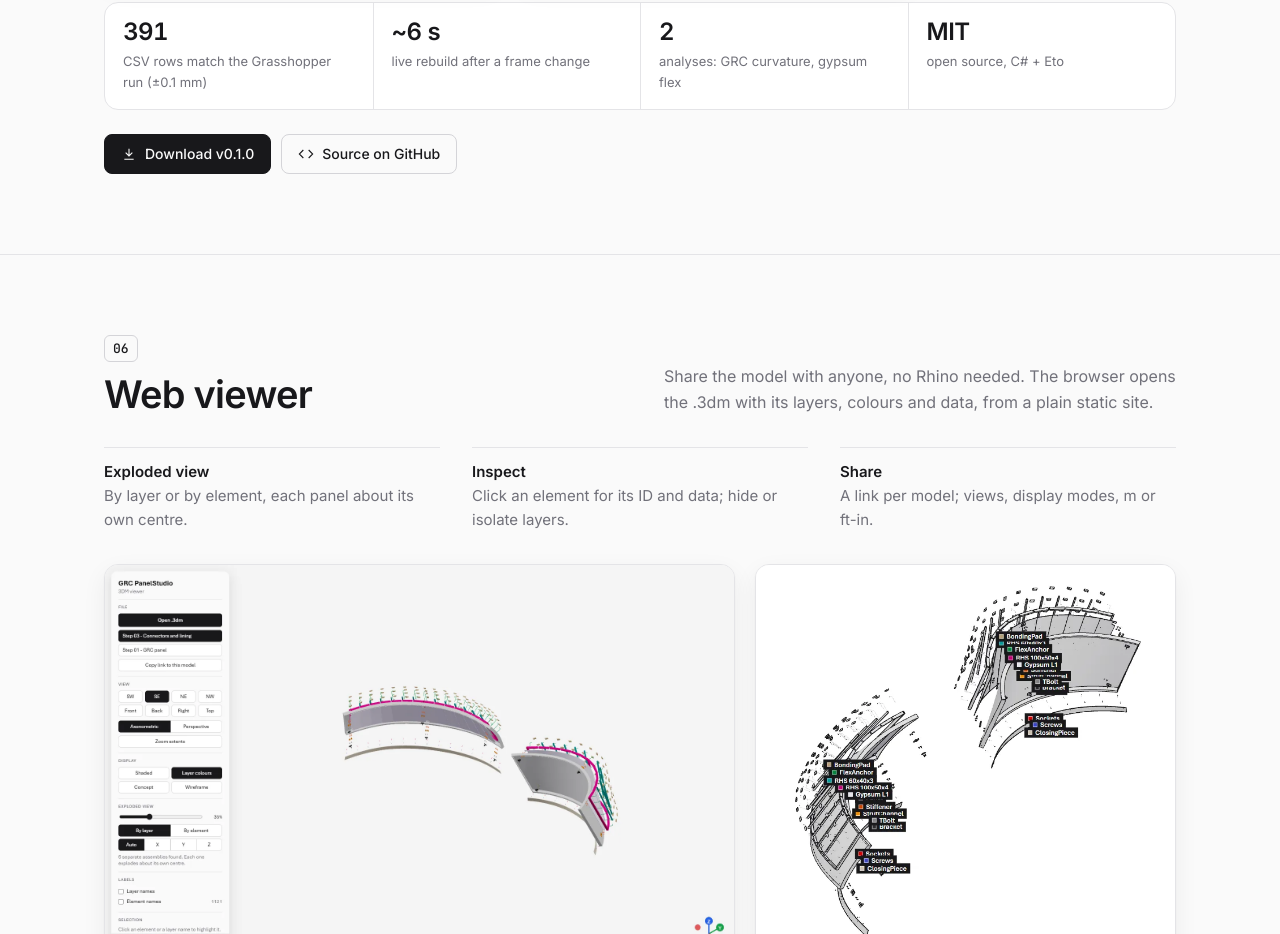
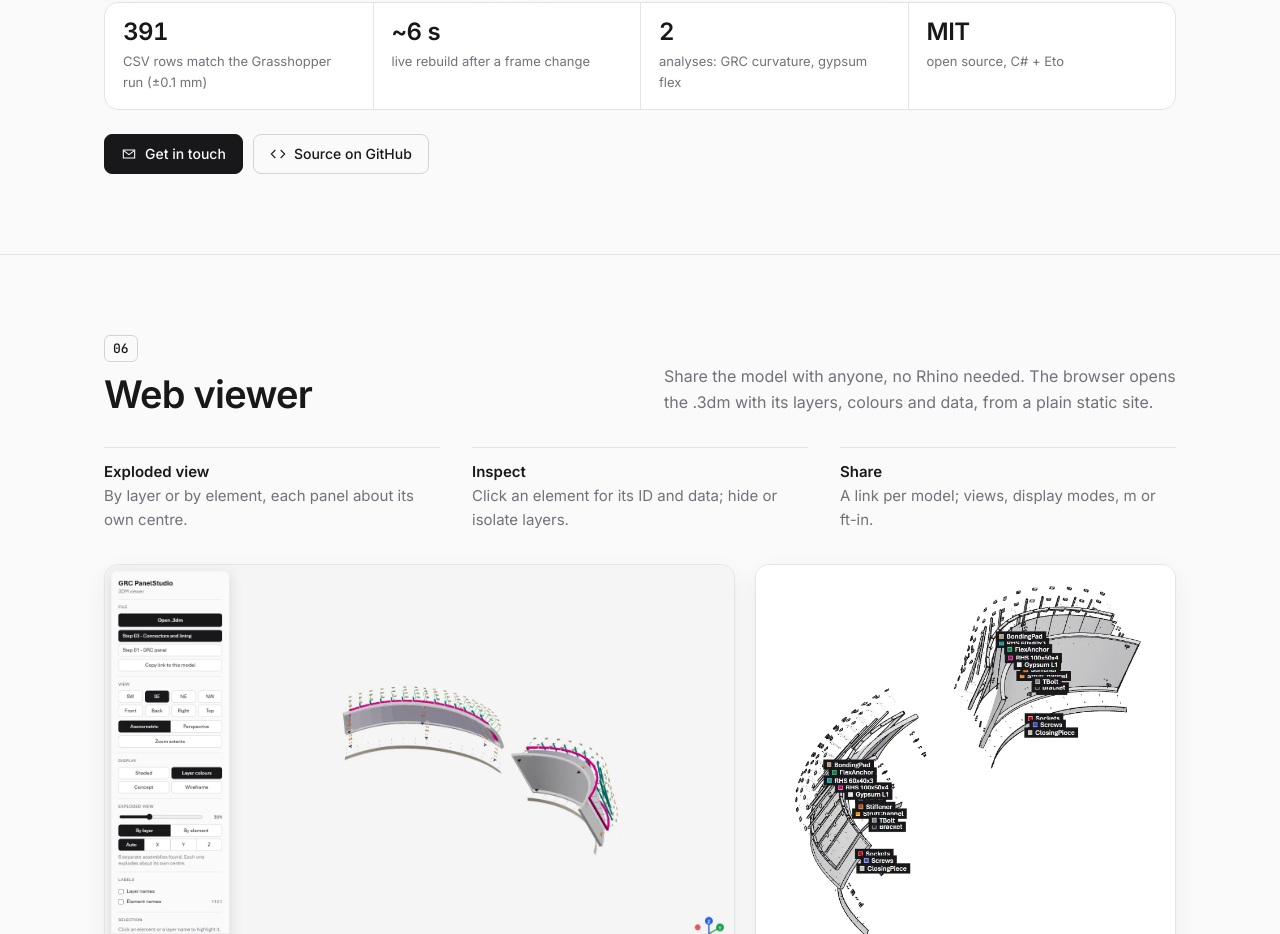
Before and after one commit to almeida-andre/site, a website: page grc-steelframelayout/index.html in a window 1280 px wide. Shown: the part 5251-6185 px from the top of the page. Drawn offline with Linux system fonts and the light colour scheme.

Commit message:
/grc-steelframelayout: botão "Entrar em contato" no lugar do download do plug-in
Co-Authored-By: Claude Opus 5.5 <noreply@anthropic.com>

```diff
--- a/grc-steelframelayout/index.html
+++ b/grc-steelframelayout/index.html
@@ -474,9 +474,13 @@
             <div class="stat"><b>MIT</b><span><span data-l="en">open source, C# + Eto</span><span data-l="pt">código aberto, C# + Eto</span></span></div>
           </div>
           <div class="actions">
-            <a class="btn" href="https://github.com/almeida-andre/GRC-PanelStudio/releases/latest" target="_blank" rel="noopener" data-umami-event="grc-plugin-download">
-              <svg viewBox="0 0 24 24" fill="none" stroke="currentColor" stroke-width="1.6" aria-hidden="true"><path d="M12 4v11M7 10l5 5 5-5M5 20h14"/></svg>
-              <span data-l="en">Download v0.1.0</span><span data-l="pt">Baixar v0.1.0</span>
+            <a class="btn" data-l="en" href="mailto:projetos@grid.arq.br?subject=GRC%20PanelStudio" data-umami-event="grc-plugin-contato" data-umami-event-lang="en">
+              <svg viewBox="0 0 24 24" fill="none" stroke="currentColor" stroke-width="1.6" aria-hidden="true"><path d="M3.5 6h17v12h-17z"/><path d="M3.5 6.5l8.5 6.5 8.5-6.5"/></svg>
+              Get in touch
+            </a>
+            <a class="btn" data-l="pt" href="mailto:projetos@grid.arq.br?subject=GRC%20PanelStudio" data-umami-event="grc-plugin-contato" data-umami-event-lang="pt">
+              <svg viewBox="0 0 24 24" fill="none" stroke="currentColor" stroke-width="1.6" aria-hidden="true"><path d="M3.5 6h17v12h-17z"/><path d="M3.5 6.5l8.5 6.5 8.5-6.5"/></svg>
+              Entrar em contato
             </a>
             <a class="btn outline" href="https://github.com/almeida-andre/GRC-PanelStudio" target="_blank" rel="noopener" data-umami-event="grc-plugin-repo">
               <svg viewBox="0 0 24 24" fill="none" stroke="currentColor" stroke-width="1.6" aria-hidden="true"><path d="M8 6l-6 6 6 6M16 6l6 6-6 6"/></svg>
```
